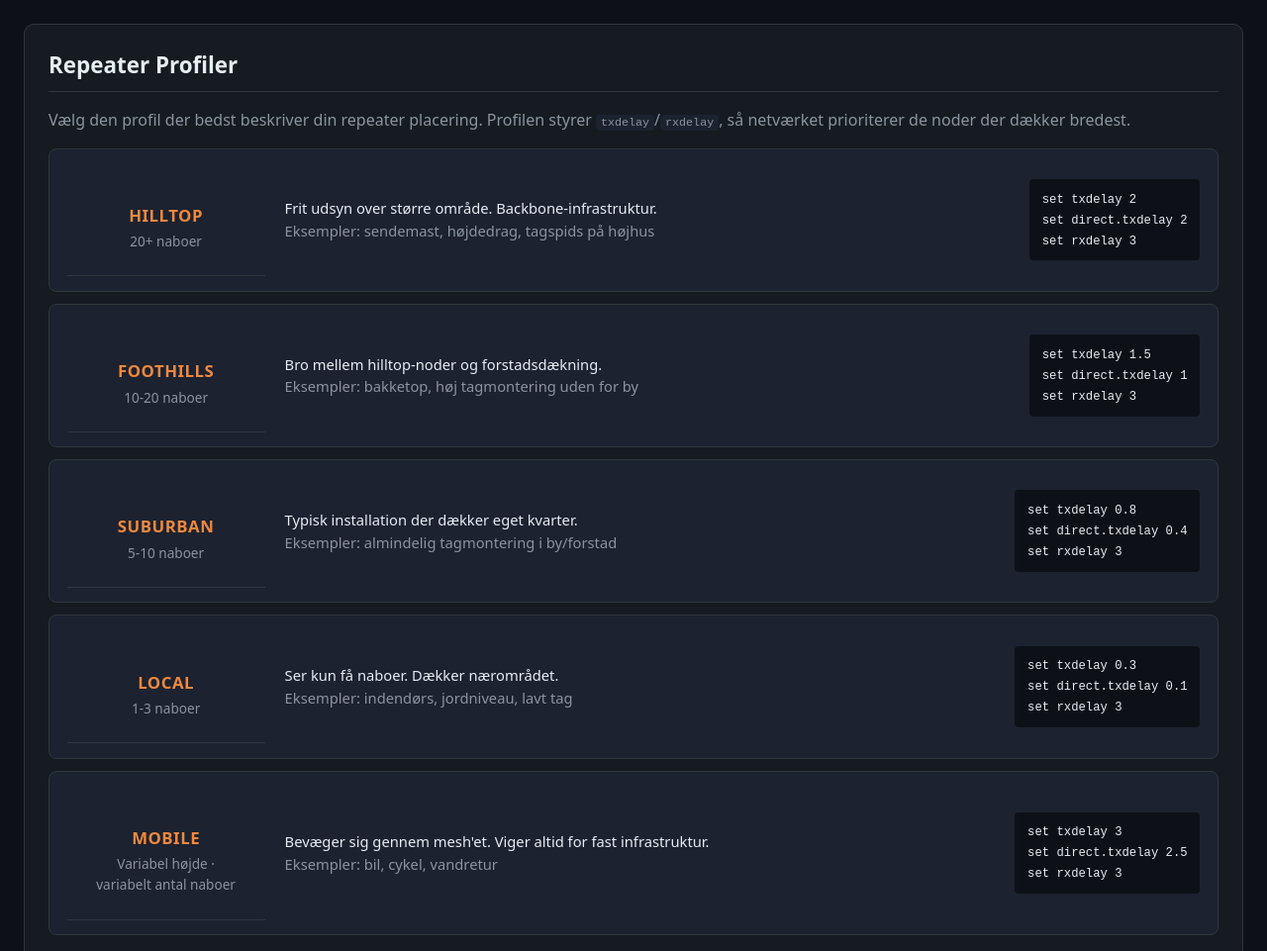
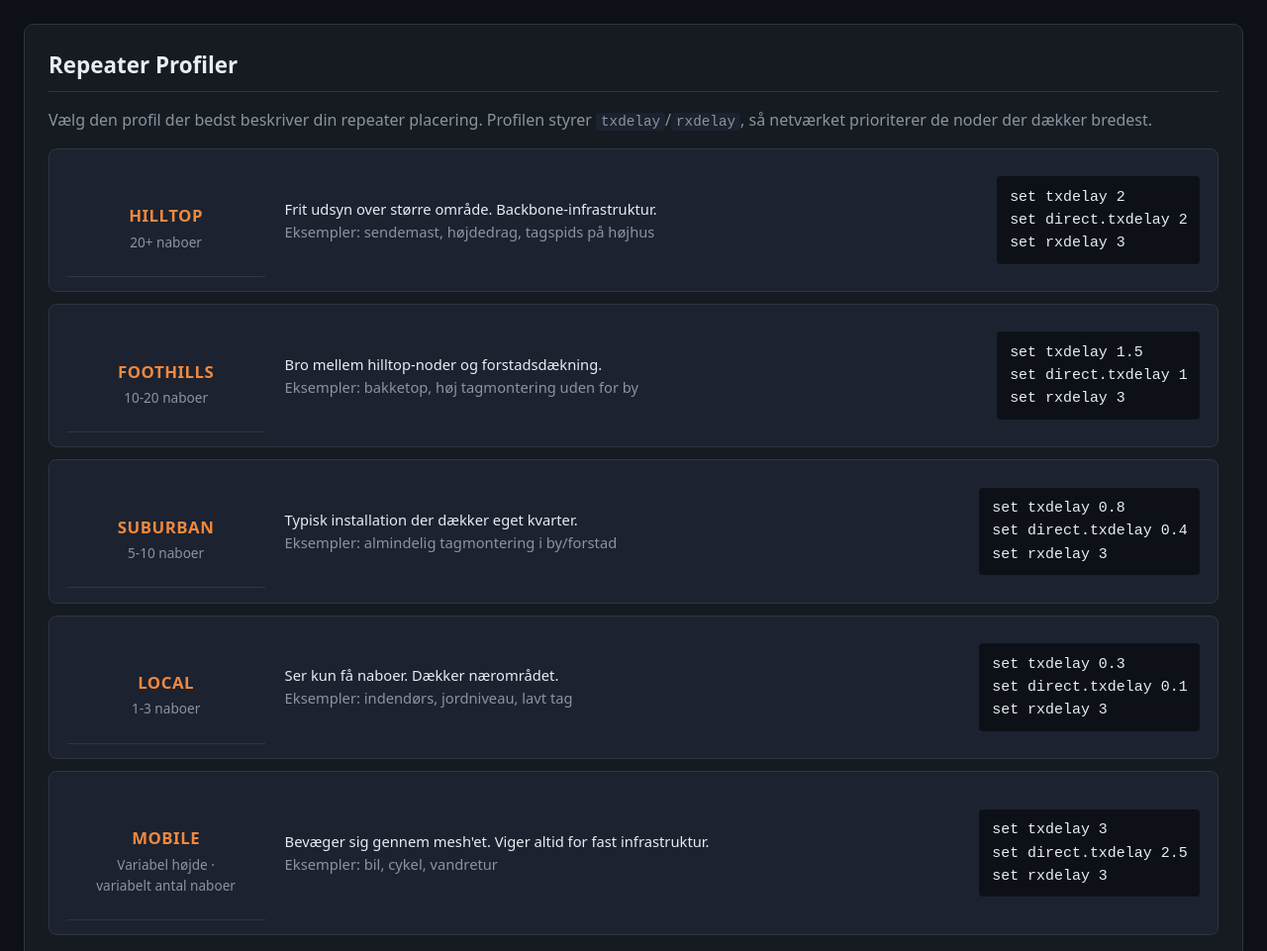
Before and after one commit to twinoak/meshguide.dk, a plain HTML site: page index.html in a window 1280 px wide. Shown: the top 961 px of the page at 99% size. Drawn offline with Linux system fonts and the light colour scheme.

Commit message:
bigger codeblock text

```diff
--- a/style.css
+++ b/style.css
@@ -172,7 +172,7 @@ code {
   background: var(--panel-2);
   padding: 1px 5px;
   border-radius: 4px;
-  font-size: .9em;
+  font-size: 1.1em;
 }
 
 .profile-grid {
```
